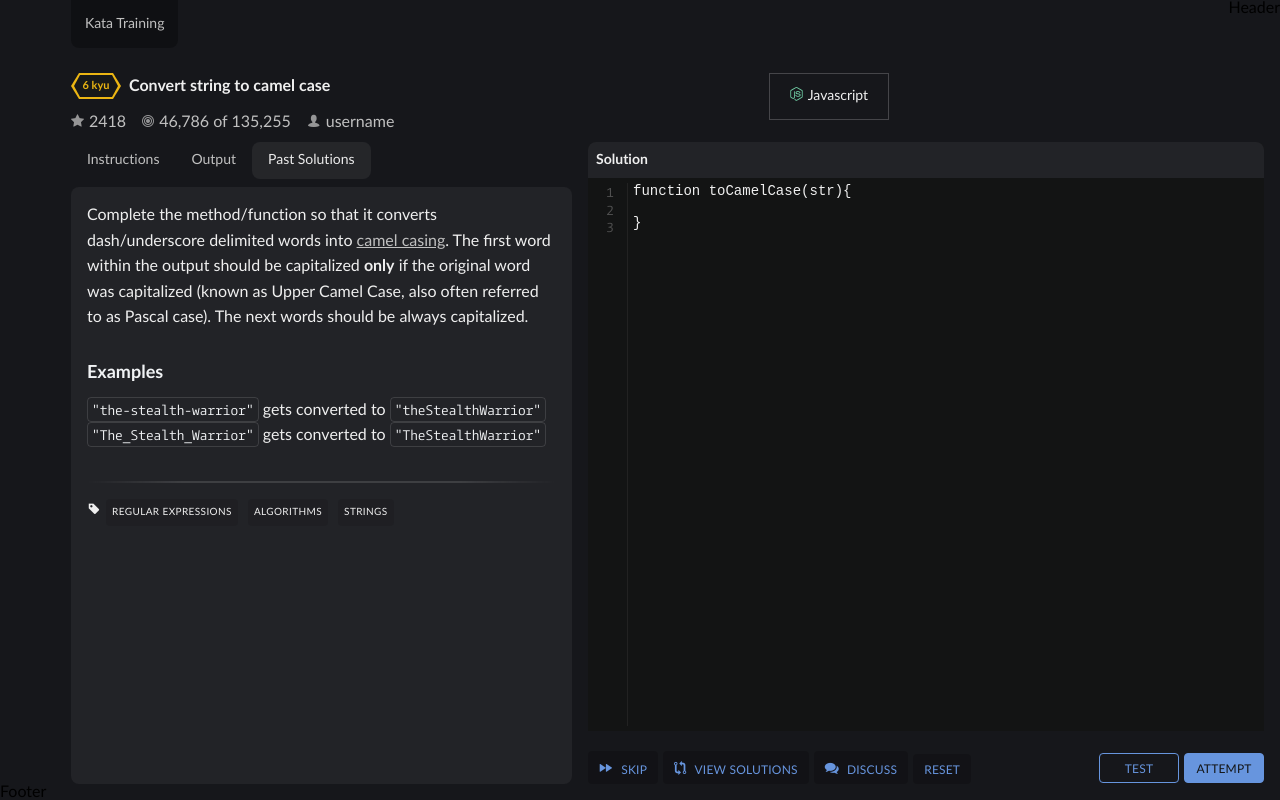
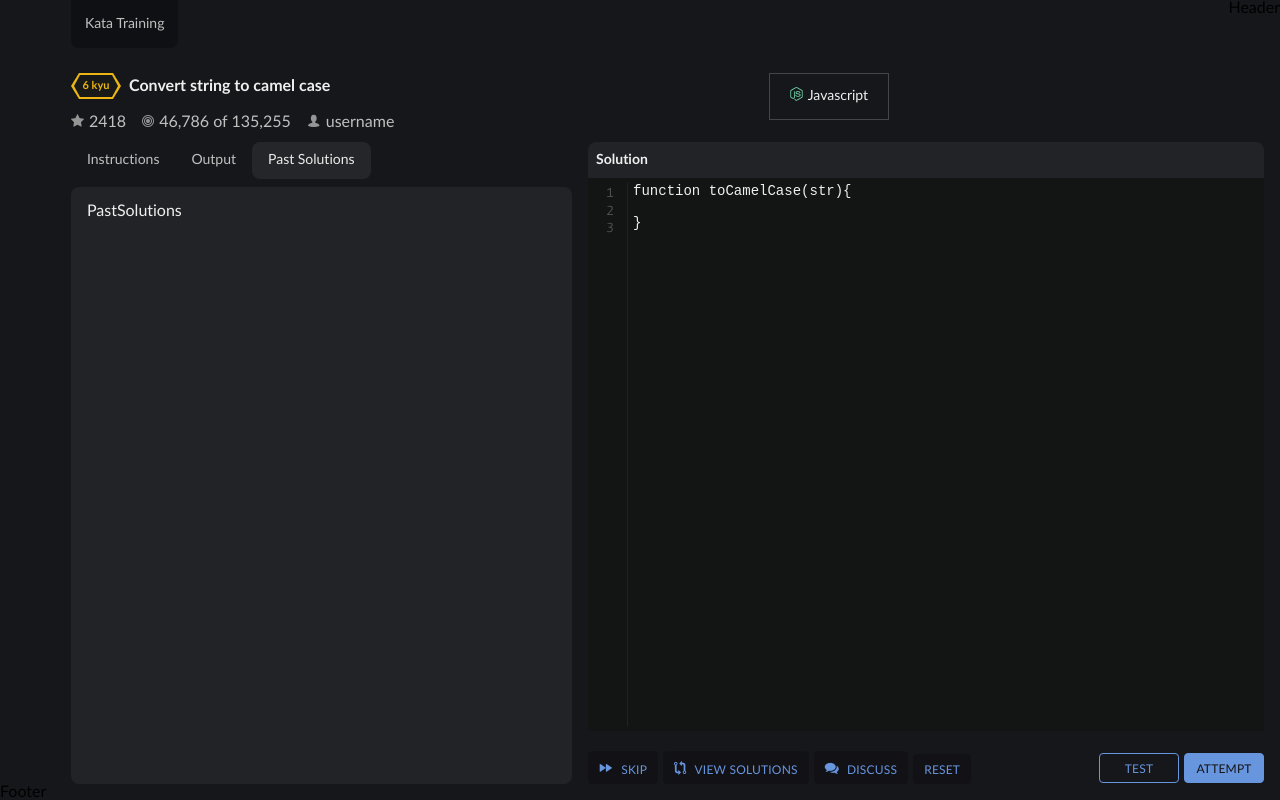
Before and after one commit to hel-sidoruk/rs-clone, a React (Vite) app: page /kata/2/train in a window 1280 px wide. Both pictures are taken after a click on the button "Past Solutions". Built offline with nearby package versions, Linux system fonts and the light colour scheme.

Commit message:
feat: add past solutions component

```diff
--- a/src/components/KataTraining/KataTrainingInfo.tsx
+++ b/src/components/KataTraining/KataTrainingInfo.tsx
@@ -1,10 +1,11 @@
 import React, { useState } from 'react';
 import { KataInstructions } from './KataInstructions';
+import { PastSolutions } from './PastSolutions';
 import { TestsOutput } from './TestsOutput';
 
 const options = ['Instructions', 'Output', 'Past Solutions'];
 
-export const KataTrainingInfo = () => {
+export const KataTrainingInfo = ({ solved }: { solved: boolean }) => {
   const [active, setActive] = useState(options[0]);
 
   const getClassname = (i: number) => {
@@ -20,12 +21,20 @@ export const KataTrainingInfo = () => {
         <button className={getClassname(1)} onClick={() => setActive(options[1])}>
           Output
         </button>
-        <button className={getClassname(2)} onClick={() => setActive(options[2])}>
-          Past Solutions
-        </button>
+        {solved && (
+          <button className={getClassname(2)} onClick={() => setActive(options[2])}>
+            Past Solutions
+          </button>
+        )}
       </div>
       <div className={`kata-train__descr ${active === options[1] ? 'output' : ''}`}>
-        {active === options[1] ? <TestsOutput /> : <KataInstructions />}
+        {active === options[0] ? (
+          <KataInstructions />
+        ) : active === options[1] ? (
+          <TestsOutput />
+        ) : (
+          <PastSolutions />
+        )}
       </div>
     </div>
   );
--- /dev/null
+++ b/src/components/KataTraining/PastSolutions.tsx
@@ -0,0 +1,5 @@
+import React from 'react';
+
+export const PastSolutions = () => {
+  return <div>PastSolutions</div>;
+};
--- a/src/pages/KataTraining.tsx
+++ b/src/pages/KataTraining.tsx
@@ -9,7 +9,7 @@ export const KataTraining = () => {
       <h1 className="page-title">Kata Training</h1>
       <KataDescription />
       <section className="kata-train">
-        <KataTrainingInfo />
+        <KataTrainingInfo solved />
         <div className="kata-train__code">
           <Solution />
         </div>
```
